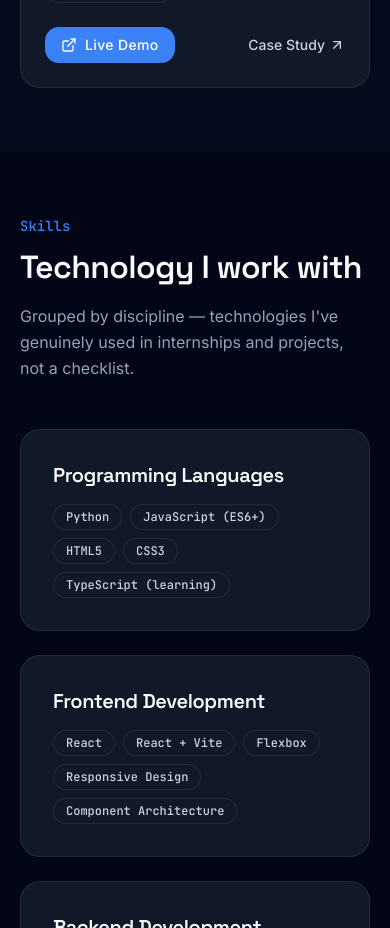
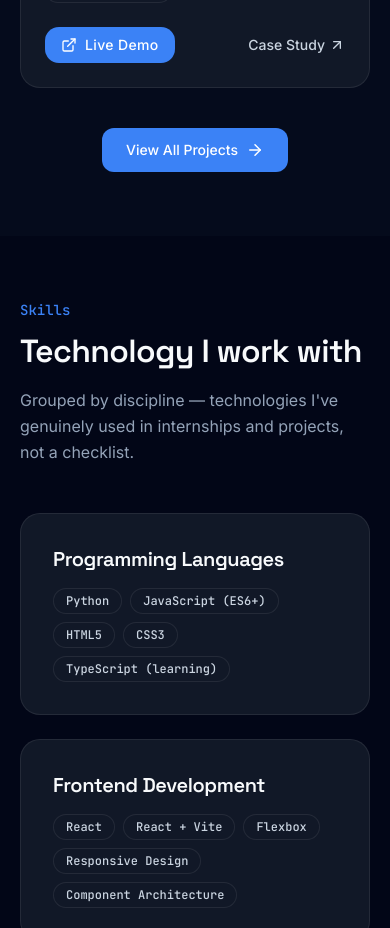
Before and after one commit to ahmedali2155/portfolio, a React (Vite) app: page / in a window 390 px wide. Shown: the part 5820-6748 px from the top of the page. Built offline with nearby package versions, Linux system fonts and the light colour scheme.

Commit message:
Add mobile View All Projects button

```diff
--- a/src/components/sections/ProjectsPreview.tsx
+++ b/src/components/sections/ProjectsPreview.tsx
@@ -15,18 +15,32 @@ export function ProjectsPreview() {
             title="Things I've built"
             description="A selection of frontend, full-stack, and AI-oriented projects built during internships and self-study."
           />
+
+          {/* Desktop link */}
           <Link
             to="/projects"
-            className="mb-12 hidden shrink-0 items-center gap-1 text-sm font-medium text-text-secondary hover:text-accent-blue md:flex"
+            className="mb-12 hidden shrink-0 items-center gap-1 text-sm font-medium text-text-secondary transition-colors hover:text-accent-blue md:flex"
           >
             View all <ArrowRight size={16} />
           </Link>
         </div>
+
         <div className="grid gap-6 md:grid-cols-2 lg:grid-cols-3">
           {featuredProjects.slice(0, 3).map((project) => (
             <ProjectCard key={project.slug} project={project} />
           ))}
         </div>
+
+        {/* Mobile button */}
+        <div className="mt-10 flex justify-center md:hidden">
+          <Link
+            to="/projects"
+            className="inline-flex items-center gap-2 rounded-xl bg-accent-blue px-6 py-3 text-sm font-medium text-white transition-all duration-300 hover:bg-accent-cyan hover:shadow-lg"
+          >
+            View All Projects
+            <ArrowRight size={18} />
+          </Link>
+        </div>
       </Container>
     </section>
   );
```
